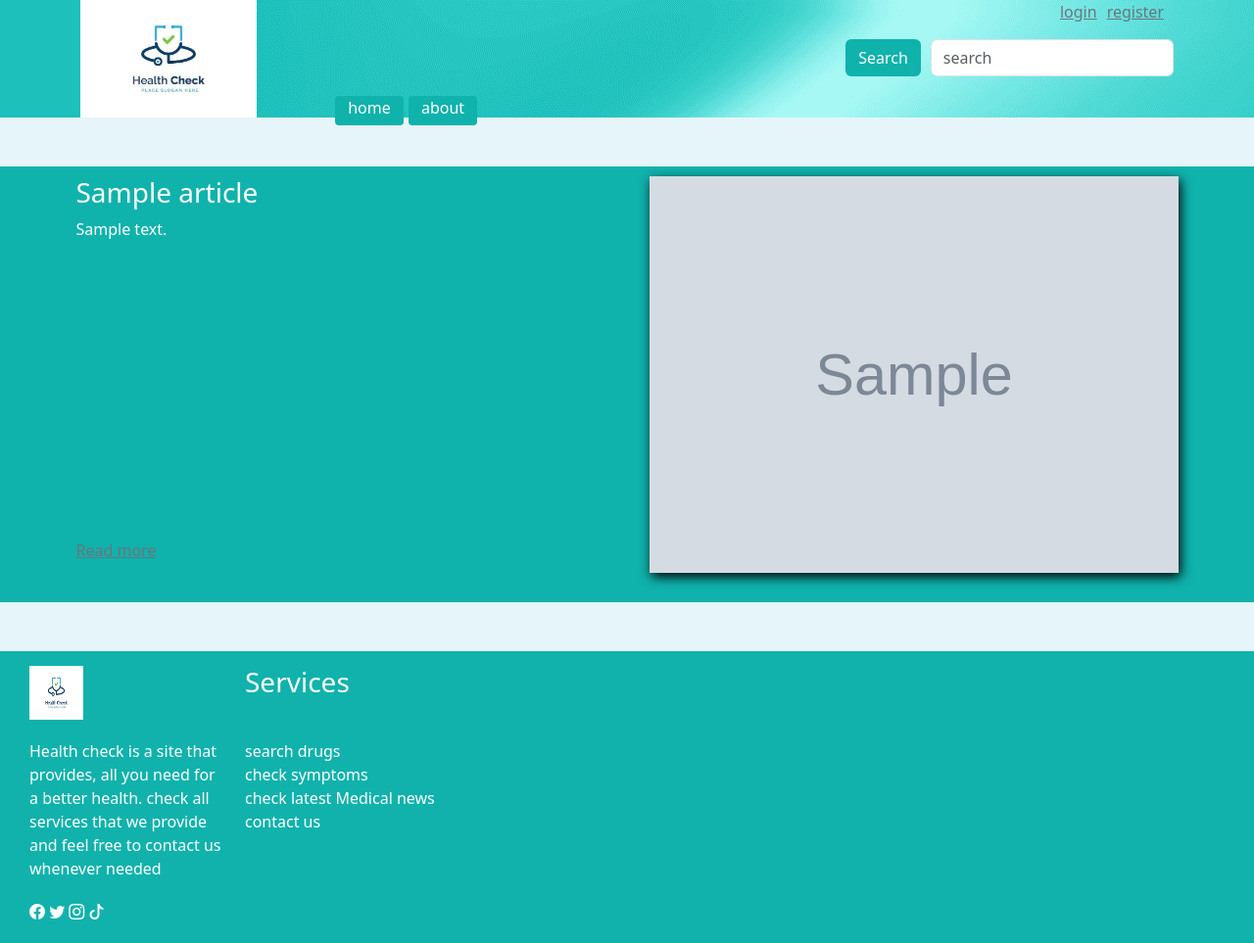
After one commit to AhmedElSaeedTalat/health_check, a Flask app: template healthapp/templates/articles.html in a window 1280 px wide. The commit adds this page. Shown: the whole page at 98% size. Run offline with Flask 3, Linux system fonts and the light colour scheme; the template is opened without the code that fills it: most values are stand-ins (such as "Sample title", 1, 10 or a date in 2020); grey boxes marked "Sample" are stand-in pictures; some libraries are stand-ins or nearby versions.

Commit message:
edit articles template

```diff
--- a/healthapp/static/style/articles.css
+++ b/healthapp/static/style/articles.css
@@ -39,6 +39,7 @@
 .single_article {
 	display: flex;
 	justify-content: center;
+	margin: 30px 0 50px 0;
 }
 .single_article article{
 	width: 50%;
--- a/healthapp/templates/article.html
+++ b/healthapp/templates/article.html
@@ -9,7 +9,7 @@
 			{{ article.title }}
 		</h3>
 		<p> {{ article.content }}</p>
-		<span><i>created by: {{ article.title }}</i></span>
+		<span><i>created by: {{ article.user.username }}</i></span>
 	</article>
 </section>
 {% endblock content %}
--- /dev/null
+++ b/healthapp/templates/articles.html
@@ -0,0 +1,30 @@
+{% extends 'base.html' %}
+{% block content %}
+	{% for article in articles %}
+	<section class="article_index">
+	{% if loop.index == 1 %}
+		<article class="article">
+			<h3>
+				{{ article.title }}
+			</h3>
+			<p>{{ article.content }}</p>
+			<a href="{{ url_for('article_views.display_articles', id=article.id) }}" class="link-secondary">Read more</a>
+		</article>
+		<div class="image">
+			<img src="../static/img/{{ article.image }}" alt="article_image" />
+		</div>
+	{% else %}
+		<div class="image">
+			<img src="../static/img/{{ article.image }}" alt="article_image" />
+		</div>
+		<article class="article">
+			<h3>
+				{{ article.title }}
+			</h3>
+			<p>{{ article.content }}</p>
+			<a href="/articles/articles/{{ article.id }}" class="link-secondary">Read more</a>
+		</article>
+	{% endif %}
+</section>
+{% endfor %}
+{% endblock content %}
--- a/healthapp/templates/footer.html
+++ b/healthapp/templates/footer.html
@@ -12,8 +12,8 @@
 		</p>
 		<ul>
 			<li><a href="{{ url_for('medicine_views.searchbar') }}">search drugs</a></li>
-			<li><a href="">check symptoms</a></li>
-			<li><a href="">check latest Medical news</a></li>
+			<li><a href="{{ url_for('medicine_views.health_check') }}">check symptoms</a></li>
+			<li><a href="{{ url_for('article_views.display_articles') }}">check latest Medical news</a></li>
 			<li><a href="">contact us</a></li>
 		</ul>
 	</div>
--- a/healthapp/templates/index.html
+++ b/healthapp/templates/index.html
@@ -33,10 +33,11 @@
 				</div>
 			</div>
 			<div class="service_titles">
-				<h3>Dummy Data</h3>
+				<h3>Medincines articles</h3>
 				<div>
 					<p>
-						It is a long established fact that a reader will be distracted by the readable content of a page when looking at its layout. The point of using Lorem Ipsum is that it has a more-or-less normal distribution of letters, as opposed to using 'Content here,
+						 We provide list of articles about different topics of medicines. feel free to check
+						 <a href="{{ url_for('article_views.display_articles') }}" class='link-secondary'>Medicine articles</a>
 					</p>
 				</div>
 			</div>
--- a/healthapp/views/articlesViews.py
+++ b/healthapp/views/articlesViews.py
@@ -56,6 +56,7 @@ def display_articleForm():
         return redirect(url_for('home'))
 
 
+@article_views.route('/articles', strict_slashes=False)
 @article_views.route('/articles/<int:id>', strict_slashes=False)
 def display_articles(id=None):
     """ function to display articles from db """
```
Also changed, not shown: hairstyle.jpg (added).
